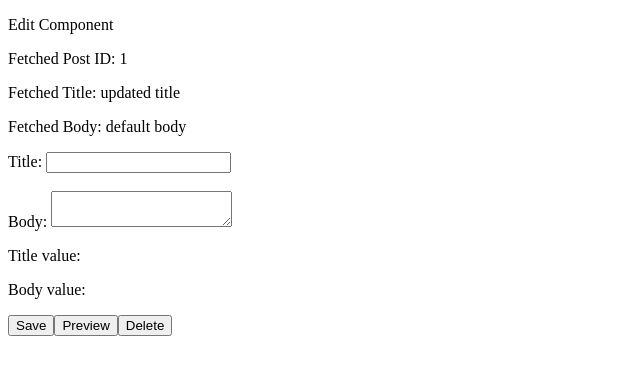
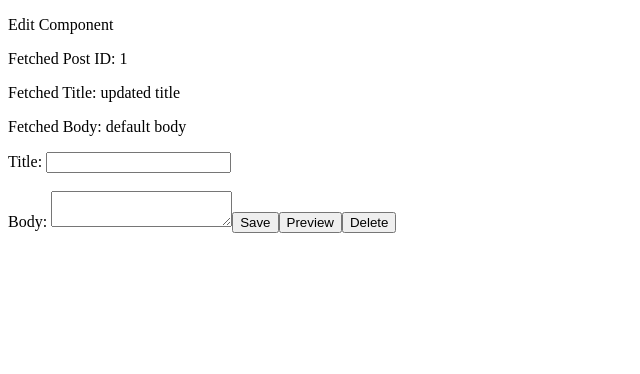
Before and after one commit to brmi/angular-blog-backend, an Angular app: page /edit/1 in a window 1280 px wide. Shown: the top 374 px of the page, without its empty margins (0-640 px from the left). Built offline with nearby package versions, Linux system fonts and the light colour scheme.

Commit message:
i forgot

```diff
--- a/src/app/edit/edit.component.html
+++ b/src/app/edit/edit.component.html
@@ -9,6 +9,7 @@
   type="text"
   class="form-control"
   [(ngModel)]="editTitle"
+  value="{{post.title}}"
 >
 <br/>
 <br/>
@@ -17,13 +18,10 @@
 <textarea
   type="text"
   class="form-control"
-  [(ngModel)]="editBody">
+  [(ngModel)]="editBody"
+  value="{{post.body}}">
 
 </textarea>
-
-<p>Title value: {{ editTitle }}</p>
-<p>Body value: {{ editBody }}</p>
-
 
 <button (click)="onSave()">Save</button>
 <p *ngIf="savedPost">Post was saved.</p>
```
